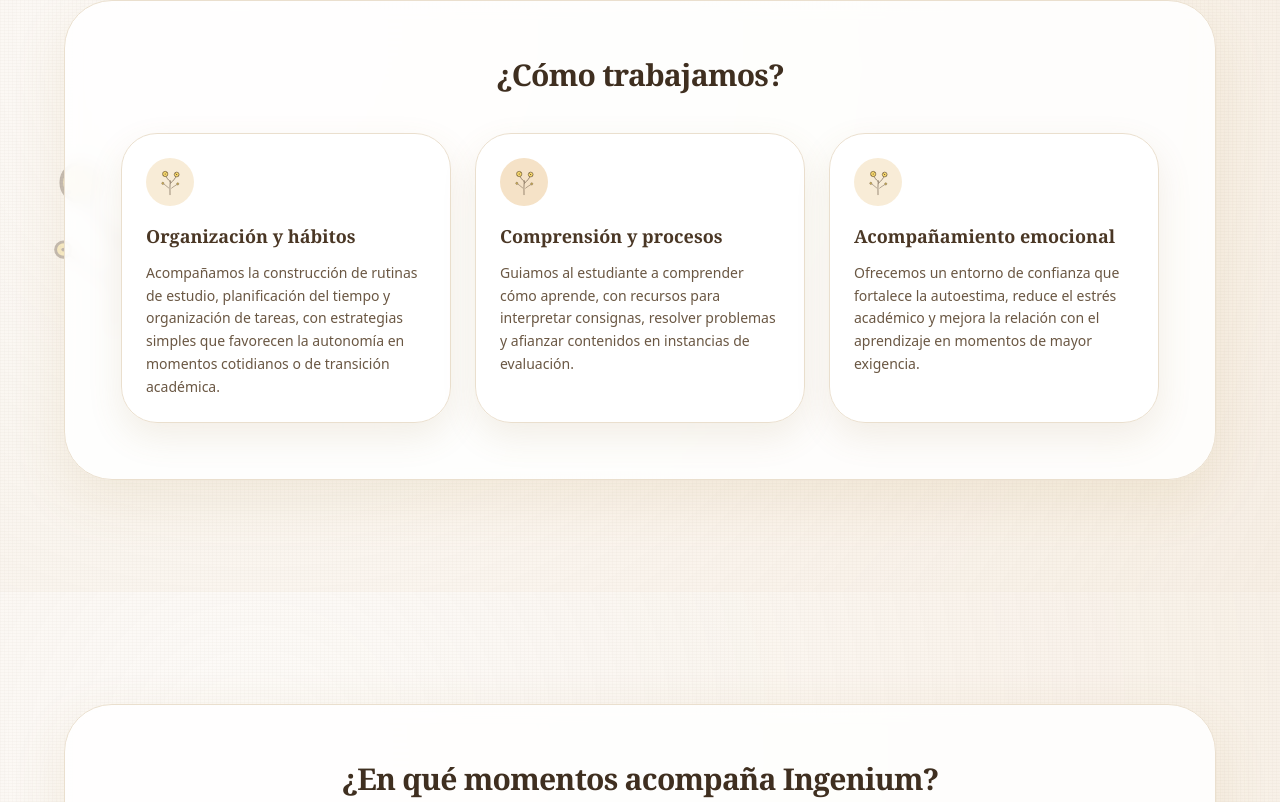
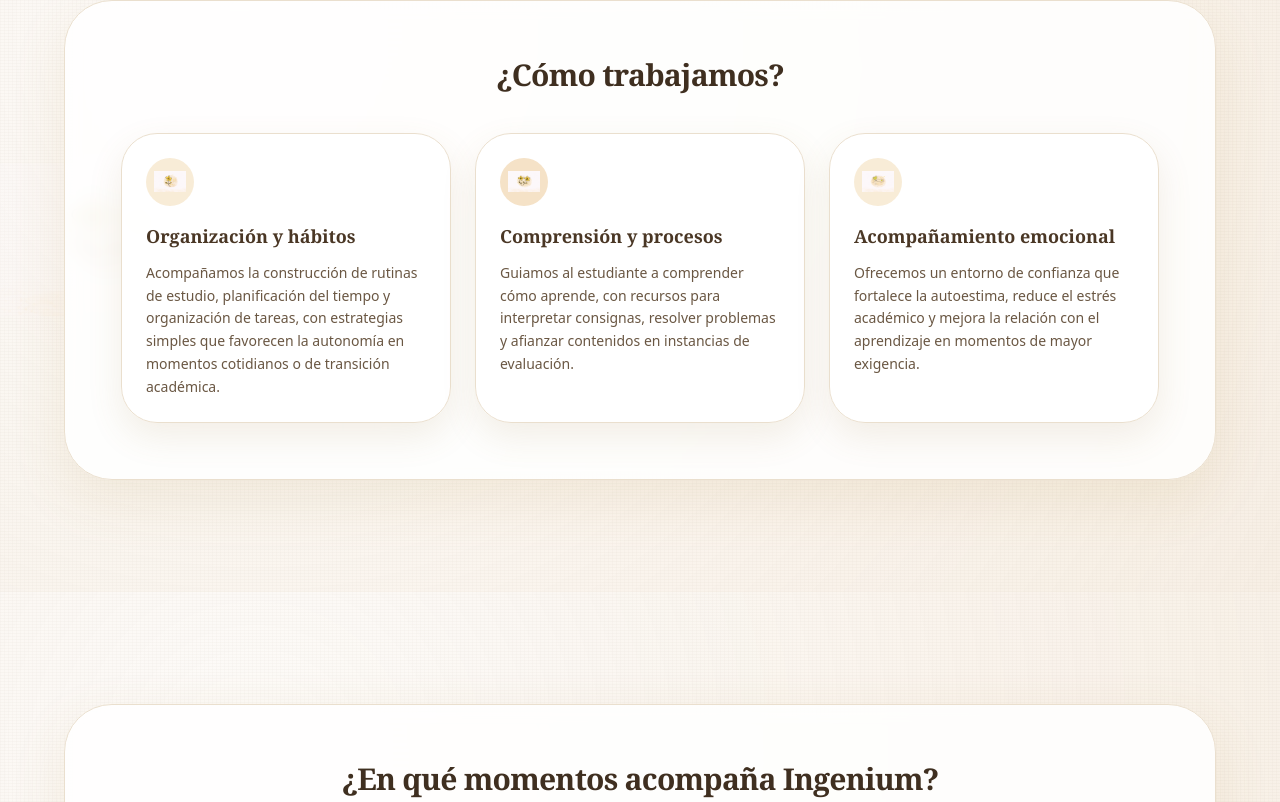
Before and after one commit to Teksi75/ingenium-web, a Next.js app: page / in a window 1280 px wide. Shown: the part 998-1800 px from the top of the page. Built offline with nearby package versions, Linux system fonts and the light colour scheme.

Commit message:
Replace floral SVGs with illustration images

```diff
--- a/components/FloralDecor.tsx
+++ b/components/FloralDecor.tsx
@@ -1,4 +1,5 @@
 import type { ReactNode } from "react";
+import Image from "next/image";
 
 import { cn } from "@/lib/utils";
 
@@ -25,77 +26,23 @@ type FloralDecorProps = {
 };
 
 type FloralIconProps = {
+  icon?: "flor" | "flores" | "corazon" | "floresCorazon";
   className?: string;
 };
 
-function FloralSvg({ className }: { className?: string }) {
-  return (
-    <svg
-      viewBox="0 0 240 240"
-      aria-hidden="true"
-      className={className}
-      fill="none"
-      xmlns="http://www.w3.org/2000/svg"
-    >
-      <path
-        d="M120 215C118 178 120 142 122 110"
-        stroke="#4a3725"
-        strokeWidth="4"
-        strokeLinecap="round"
-      />
-      <path
-        d="M122 118C104 102 93 86 84 66"
-        stroke="#4a3725"
-        strokeWidth="4"
-        strokeLinecap="round"
-      />
-      <path
-        d="M125 128C144 112 160 92 170 70"
-        stroke="#4a3725"
-        strokeWidth="4"
-        strokeLinecap="round"
-      />
-      <circle
-        cx="84"
-        cy="60"
-        r="20"
-        fill="#f7d86c"
-        stroke="#4a3725"
-        strokeWidth="4"
-      />
-      <circle
-        cx="170"
-        cy="64"
-        r="18"
-        fill="#f7d86c"
-        stroke="#4a3725"
-        strokeWidth="4"
-      />
-      <circle cx="84" cy="60" r="4" fill="#4a3725" />
-      <circle cx="170" cy="64" r="4" fill="#4a3725" />
-      <circle cx="96" cy="50" r="2.5" fill="#4a3725" />
-      <circle cx="72" cy="70" r="2.5" fill="#4a3725" />
-      <circle cx="160" cy="54" r="2.5" fill="#4a3725" />
-      <circle cx="182" cy="74" r="2.5" fill="#4a3725" />
-      <path
-        d="M110 164C96 150 80 142 66 130"
-        stroke="#4a3725"
-        strokeWidth="3"
-        strokeLinecap="round"
-      />
-      <path
-        d="M132 166C148 152 164 146 178 134"
-        stroke="#4a3725"
-        strokeWidth="3"
-        strokeLinecap="round"
-      />
-      <circle cx="66" cy="130" r="8" fill="#f7d86c" stroke="#4a3725" strokeWidth="3" />
-      <circle cx="178" cy="134" r="8" fill="#f7d86c" stroke="#4a3725" strokeWidth="3" />
-      <circle cx="66" cy="130" r="2" fill="#4a3725" />
-      <circle cx="178" cy="134" r="2" fill="#4a3725" />
-    </svg>
-  );
-}
+const decorImages = {
+  leftTop: "/media/ingenium/illustrations/flor-sola.png",
+  leftMid: "/media/ingenium/illustrations/flores-dos.png",
+  rightTop: "/media/ingenium/illustrations/corazon.png",
+  rightBottom: "/media/ingenium/illustrations/flores-corazon.png",
+} as const;
+
+const iconImages = {
+  flor: "/media/ingenium/illustrations/flor-sola.png",
+  flores: "/media/ingenium/illustrations/flores-dos.png",
+  corazon: "/media/ingenium/illustrations/corazon.png",
+  floresCorazon: "/media/ingenium/illustrations/flores-corazon.png",
+} as const;
 
 export function PaperBackground({
   variant,
@@ -132,12 +79,20 @@ export function FloralDecor({ variant, className }: FloralDecorProps) {
         className,
       )}
     >
-      <FloralSvg className="h-full w-full" />
+      <Image
+        src={decorImages[variant]}
+        alt=""
+        aria-hidden="true"
+        width={240}
+        height={240}
+        className="h-full w-full object-contain"
+      />
+      {/* Tip: pass "mix-blend-multiply" or "mix-blend-soft-light" via className to enable blending. */}
     </div>
   );
 }
 
-export function FloralIcon({ className }: FloralIconProps) {
+export function FloralIcon({ icon = "flor", className }: FloralIconProps) {
   return (
     <div
       aria-hidden="true"
@@ -146,7 +101,14 @@ export function FloralIcon({ className }: FloralIconProps) {
         className,
       )}
     >
-      <FloralSvg className="h-8 w-8" />
+      <Image
+        src={iconImages[icon]}
+        alt=""
+        aria-hidden="true"
+        width={32}
+        height={32}
+        className="h-8 w-8 object-contain"
+      />
     </div>
   );
 }
--- a/components/sections/HowWeWork.tsx
+++ b/components/sections/HowWeWork.tsx
@@ -4,6 +4,7 @@ import { FloralIcon } from "@/components/FloralDecor";
 
 export default function HowWeWork() {
   const { howWeWork } = ingeniumCopy;
+  const iconByIndex = ["flor", "flores", "corazon"] as const;
 
   return (
     <Section id="como-trabajamos">
@@ -20,7 +21,10 @@ export default function HowWeWork() {
                 key={item.title}
                 className="flex h-full flex-col gap-4 rounded-[2.25rem] border border-[#eadfce] bg-white/90 p-6 text-left shadow-[0_14px_35px_rgba(157,121,68,0.12)]"
               >
-                <FloralIcon className={index === 1 ? "bg-[#f5e2c7]" : undefined} />
+                <FloralIcon
+                  icon={iconByIndex[index]}
+                  className={index === 1 ? "bg-[#f5e2c7]" : undefined}
+                />
                 <div className="space-y-3">
                   <h3 className="font-serif text-lg font-semibold text-[#4a3725]">
                     {item.title}
```
